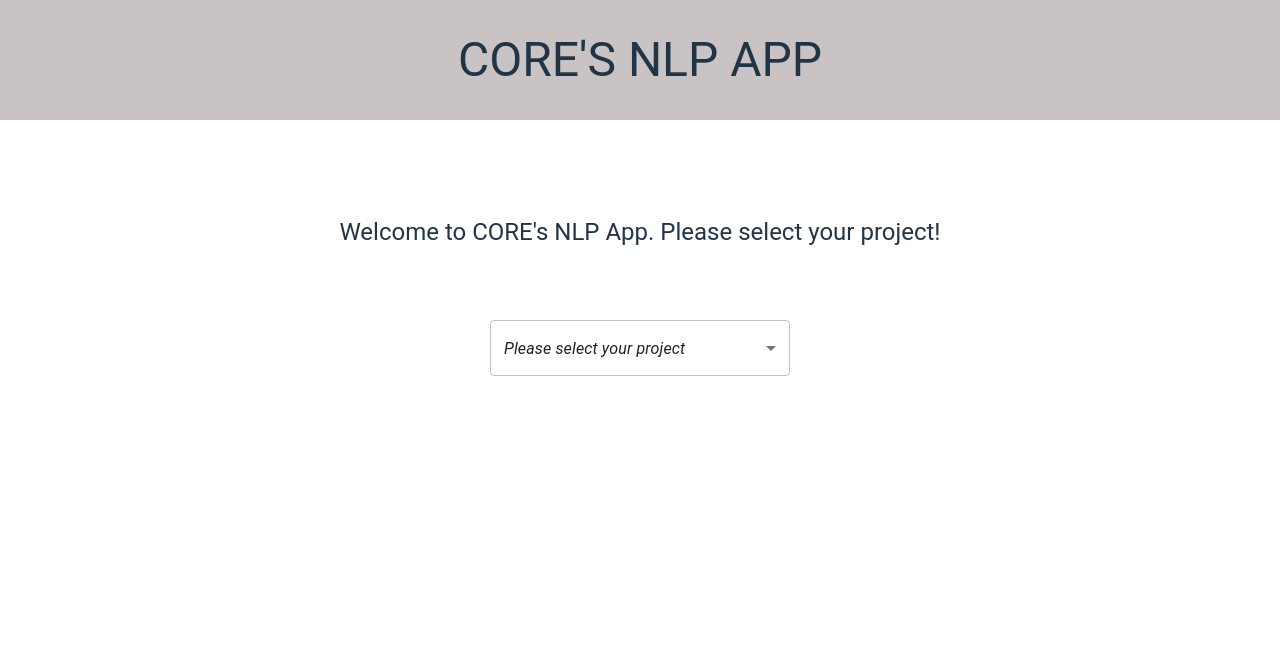
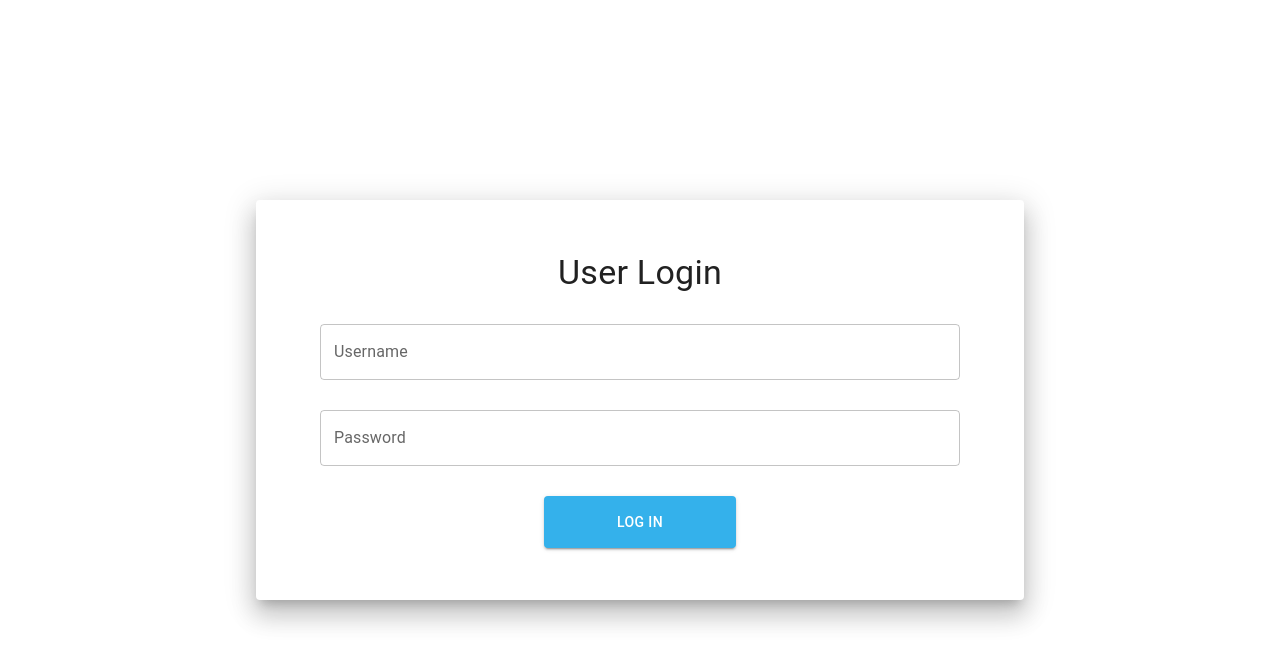
Before and after one commit to DESPOINANTAKOU/ReactDemoTask, a React (Vite) app: page / in a window 1280 px wide. Shown: the top 664 px of the page. Built offline with nearby package versions, Linux system fonts and the light colour scheme.

Commit message:
changes in pages naming

```diff
--- a/src/App.jsx
+++ b/src/App.jsx
@@ -1,16 +1,19 @@
 import "./App.css";
 import { BrowserRouter, Routes, Route } from "react-router-dom";
-import WelcomePage from "./components/WelcomePage";
+import ProjectSelectionPage from "./components/ProjectSelectionPage";
 import NLP from "./components/NLPLogicPage";
+import LoginPage from "./components/LoginPage";
 
 function App() {
   return (
     <>
       <BrowserRouter>
         <Routes>
-          <Route path="/" element={<WelcomePage />}>
-            <Route index path="/NLP" element={<NLP />} />
+          <Route path="/" element={<LoginPage />}>
+            {" "}
           </Route>
+          <Route index path="/Project" element={<ProjectSelectionPage />} />
+          <Route index path="/NLP" element={<NLP />} />
         </Routes>
       </BrowserRouter>
     </>
--- a/src/components/HeaderComponent/index.tsx
+++ b/src/components/HeaderComponent/index.tsx
@@ -4,7 +4,7 @@ import React from "react";
 
 export default function HeaderComponent() {
   return (
-    <Box sx={styles.typographyContainer}>
+    <Box sx={styles.headerContainer}>
       <Typography variant="h3" component="h3" sx={styles.typography}>
         CORE'S NLP APP
       </Typography>
--- a/src/components/HeaderComponent/styles.ts
+++ b/src/components/HeaderComponent/styles.ts
@@ -1,5 +1,12 @@
 export const styles = {
-  typographyContainer: {},
+  headerContainer: {
+    display: "flex",
+    alignItems: "center",
+    justifyContent: "center",
+    height: "15vh",
+    width: "100%",
+    backgroundColor: "#c9c4c3",
+  },
   typography: {
     textAlign: "center",
   },
--- /dev/null
+++ b/src/components/LoginPage/index.tsx
@@ -0,0 +1,103 @@
+import React, { ChangeEvent, useState } from "react";
+import * as Yup from "yup";
+import { Field, FieldArray, Form, Formik, useFormik } from "formik";
+import { Paper, TextField, Button, Box, Typography } from "@mui/material";
+import { styles } from "./styles";
+
+type LoginValues = {
+  username: string;
+  password: string;
+};
+
+const initialValues: LoginValues = {
+  username: "",
+  password: "",
+};
+
+const LoginPage = () => {
+  const [username, setUsername] = useState("");
+  const [password, setPassword] = useState("");
+  const [error, setError] = useState("");
+
+  const handleUsername = (event: React.ChangeEvent<HTMLInputElement>) => {
+    if (event !== null && event !== undefined) {
+      setUsername(event.target.value);
+    }
+  };
+
+  const handlePassword = (event: React.ChangeEvent<HTMLInputElement>) => {
+    if (event !== null && event !== undefined) {
+      setPassword(event.target.value);
+    }
+  };
+
+  const validationSchema = Yup.object({
+    username: Yup.string()
+      .min(4, "Username must be at least 4 characters")
+      .max(20, "Username must be at most 20 characters")
+      .matches(
+        /^[a-zA-Z0-9]+$/,
+        "Username can only contain alphanumeric characters"
+      )
+      .required("Username is required"),
+    password: Yup.string().required("Password is required"),
+  });
+
+  const handleSubmit = (event: React.FormEvent) => {
+    if (event.nativeEvent instanceof InputEvent) {
+      handleUsername(event as React.ChangeEvent<HTMLInputElement>);
+      handlePassword(event as React.ChangeEvent<HTMLInputElement>);
+    }
+  };
+
+  const onSubmit = (values) => {
+    console.log("Submitted values:", values);
+  };
+
+  const formik = useFormik({
+    initialValues,
+    validationSchema,
+    onSubmit,
+  });
+
+  console.log(username, password);
+
+  return (
+    <Box sx={styles.container}>
+      <Paper elevation={16} square={false} sx={styles.paper}>
+        <Typography variant="h4" component="h4">
+          User Login
+        </Typography>
+        <form onSubmit={formik.handleSubmit}>
+          <Box sx={styles.formContainer}>
+            <TextField
+              label="Username"
+              variant="outlined"
+              error={false}
+              onChange={handleUsername}
+              value={username}
+              sx={styles.textField}
+            />
+            <TextField
+              label="Password"
+              variant="outlined"
+              fullWidth
+              onChange={handlePassword}
+              value={password}
+              sx={styles.textField}
+            />{" "}
+            <Button
+              variant="contained"
+              sx={styles.button}
+              onClick={handleSubmit}
+            >
+              Log In
+            </Button>{" "}
+          </Box>
+        </form>{" "}
+      </Paper>
+    </Box>
+  );
+};
+
+export default LoginPage;
--- /dev/null
+++ b/src/components/LoginPage/styles.ts
@@ -0,0 +1,35 @@
+export const styles = {
+    container: {
+      width: "100vw",
+      height: "100vh",
+      display: "flex",
+      flexDirection: "column",
+      alignItems: "center",
+      justifyContent: "center",
+    },
+    paper: {
+      display: "flex",
+      flexDirection: "column",
+      alignItems: "center",
+      justifyContent: "center",
+      gap: "30px 20px",
+      width: "60%",
+      height: "50%",
+    },
+    formContainer: {
+      display: "flex",
+      flexDirection: "column",
+      alignItems: "center",
+      justifyContent: "center",
+      gap: "30px 20px",
+    },
+    button: {
+      backgroundColor: "#34b1eb",
+      width: "15vw",
+      paddingTop: "1em",
+      paddingBottom: "1em",
+    },
+    textField: {
+      width: "50vw",
+    },
+  };
--- a/src/components/NLPLogicPage/index.tsx
+++ b/src/components/NLPLogicPage/index.tsx
@@ -1,17 +1,12 @@
 import { Box, Button, Input, TextField, Typography } from "@mui/material";
 import React from "react";
 import { styles } from "./styles"
+import HeaderComponent from "../HeaderComponent"
 
 export default function NlpDesign() {
   return (
     <Box sx={styles.container}>
-      <Typography
-        variant="h3"
-        component="h3"
-        sx={{ textAlign: "center", color: "#1976d2", marginTop: "2rem" }}
-      >
-        CORE'S NLP APP
-      </Typography>
+     <HeaderComponent  />
       <Box sx={styles.insideContainer}>
         <TextField placeholder="please insert your text"></TextField>
         <Button variant="outlined" sx={{ padding: "14px 14px" }}>
--- a/src/components/NLPLogicPage/styles.ts
+++ b/src/components/NLPLogicPage/styles.ts
@@ -19,12 +19,14 @@ export const styles = {
       marginBottom: "2rem",
     },
     button: {
-      width: "25%",
+      width: "20%",
       display: "flex",
       alignItems: "center",
       margin: "auto",
       marginTop: "0rem",
       paddingTop: "1rem",
       paddingBottom: "1rem",
+      backgroundColor: "#c9c4c3",
+      color: "black"
     },
   };
--- a/src/components/WelcomePage/index.tsx
+++ b/src/components/ProjectSelectionPage/index.tsx
@@ -20,9 +20,7 @@ export default function WelcomePage() {
 
   return (
     <Box sx={styles.parentContainer}>
-      <Box sx={styles.headerContainer}>
-        <HeaderComponent />
-      </Box>
+      <HeaderComponent />
       <Box sx={styles.mainContainer}>
         <Typography variant="h5" component="h5" sx={styles.paragraph}>
           Welcome to CORE's NLP App. Please select your project!
--- a/src/components/WelcomePage/styles.ts
+++ b/src/components/ProjectSelectionPage/styles.ts
@@ -13,14 +13,6 @@ export const styles = {
     marginTop: "1rem",
     gap: " 3rem 1rem"
   },
-  headerContainer: {
-    display: "flex",
-    alignItems: "center",
-    justifyContent: "center",
-    height: "15vh",
-    width: "100%",
-    backgroundColor: "#c9c4c3",
-  },
   paragraph: {
     marginTop: "10vh",
   },
```
